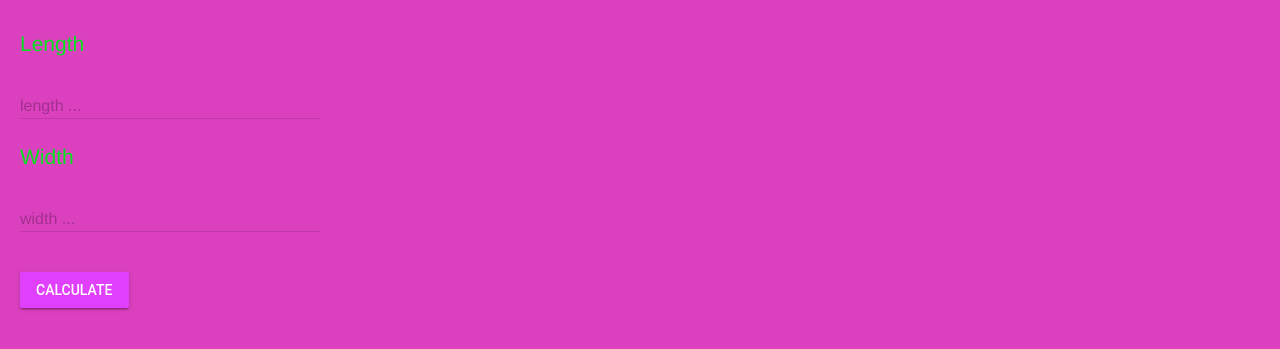
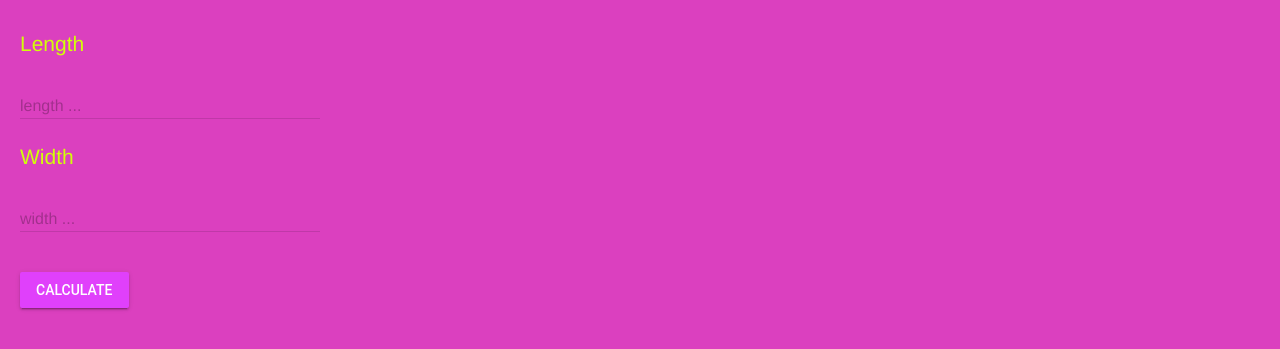
Before and after one commit to MTHS-ICS2O-2-2022/ICS2O-Assignment-02-austin-scavone, a plain HTML site: page index.html in a window 1280 px wide. Shown: the part 329-678 px from the top of the page. Drawn offline with nearby package versions, Linux system fonts and the light colour scheme.

Commit message:
more changes

```diff
--- a/css/style.css
+++ b/css/style.css
@@ -29,7 +29,7 @@ body {
 }
 
 p {
-  color: rgb(4, 228, 30);
+  color: rgb(210, 255, 9);
   font-family: Helvetica, Arial, sans-serif;
   font-size: 1.5rem;
   padding-top: 5pt;
```
